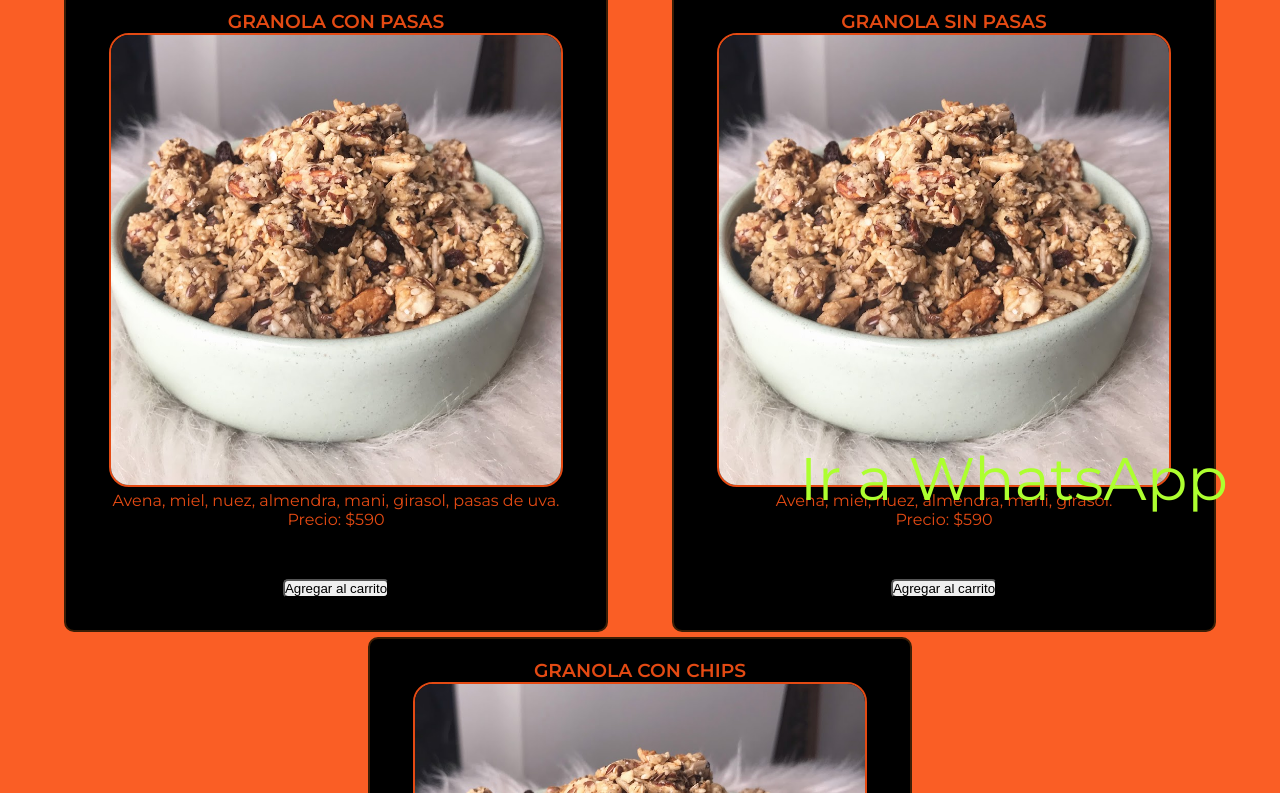
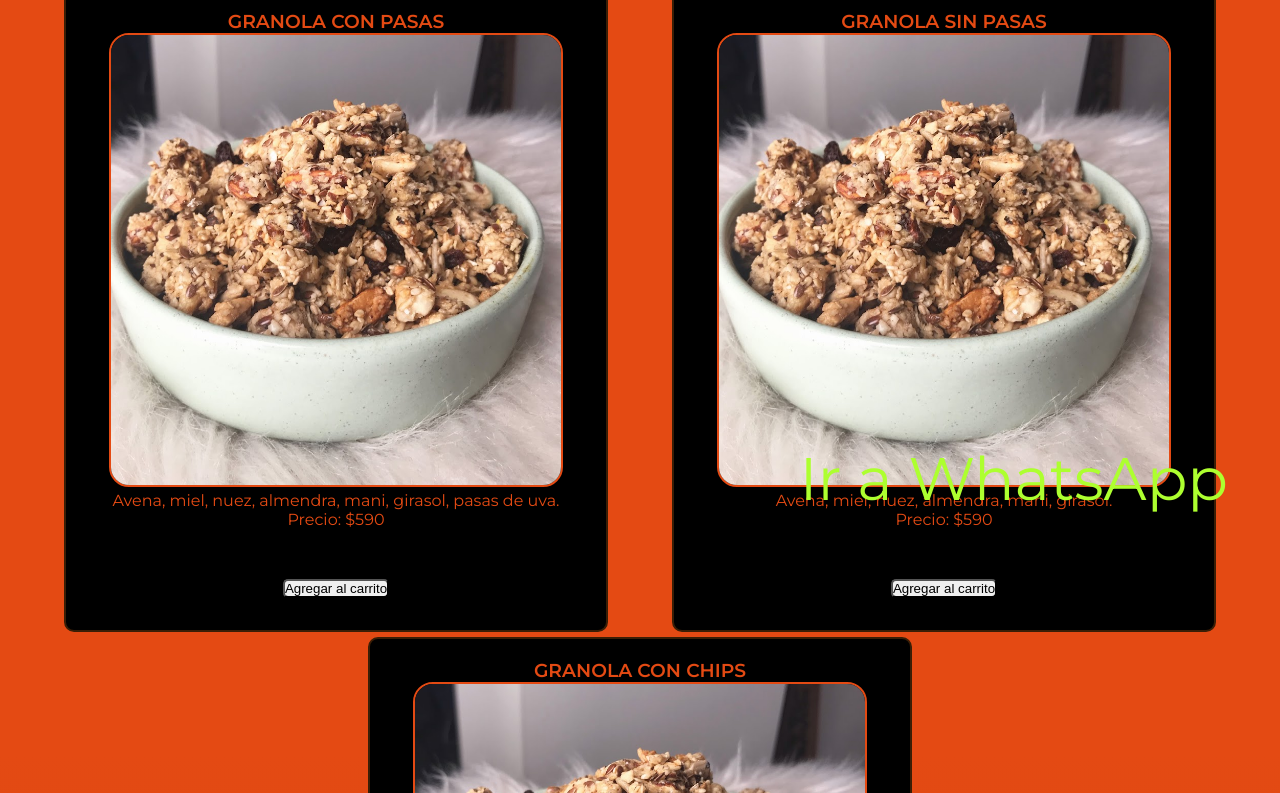
Before and after one commit to maturubino/Repositorio-1, a plain HTML site: page pages/productos.html in a window 1280 px wide. Shown: the part 275-1068 px from the top of the page. Drawn offline with Linux system fonts and the light colour scheme.

Commit message:
gradiente en la seccion productos para el desafio de github y efectos

```diff
--- a/css/styles.css
+++ b/css/styles.css
@@ -281,6 +281,10 @@ font-size: 50px;
 
 }
 
+.fondoProductos {
+    background-image: linear-gradient(rgb(228, 74, 19),rgb(228, 74, 19),rgb(190, 64, 17),rgb(163, 54, 15), black);
+
+}
 
 
 
--- a/pages/productos.html
+++ b/pages/productos.html
@@ -11,7 +11,7 @@
     <link href="https://fonts.googleapis.com/css2?family=Montserrat:wght@200;400;600&display=swap" rel="stylesheet">
     <title>FUERZA REAL</title>
 </head>
-<body>
+<body class="fondoProductos">
 
     <header>
         <nav>
```
Also changed, not shown: index.html (+0 -7 lines).
